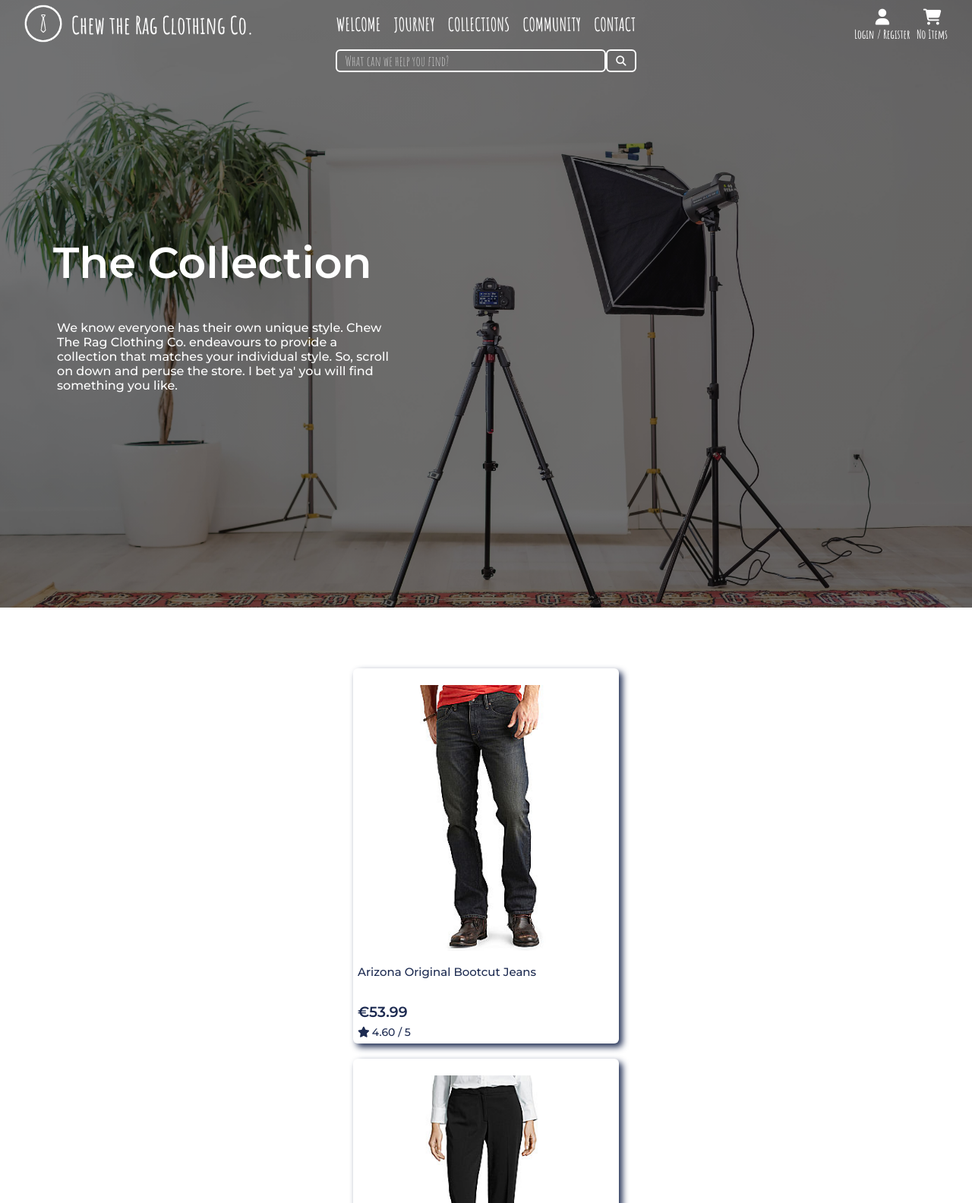
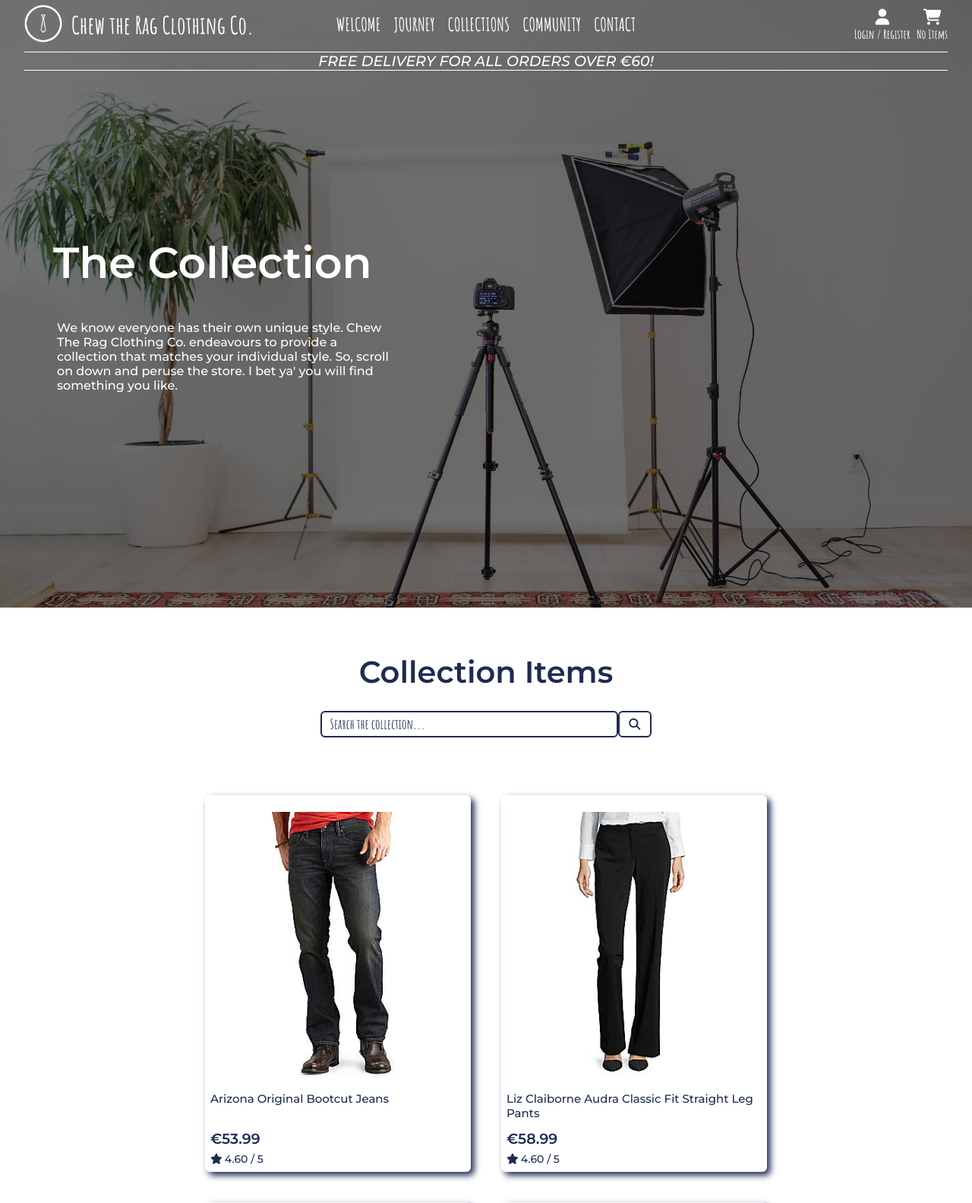
Before and after one commit to rdylanward/chewtherag.com, a Django app: page /collection/ in a window 1280 px wide. Shown: the top 1584 px of the page at 76% size. Run offline with Django 3.2, Linux system fonts and the light colour scheme; data comes from the database, SQL or seed files in the repository; some libraries are stand-ins or nearby versions.

Commit message:
Added title and search to collection. Updated navbarwith message

```diff
--- a/collection/templates/collection/collection.html
+++ b/collection/templates/collection/collection.html
@@ -31,6 +31,15 @@
     <!--  COLLECTION ITEMS  -->
 
     <div class="collection-item">
+        <div class="item-title">
+            <p class="blue">Collection Items</p>
+        </div>
+        <div class="item-search">
+            <form class="search-form">
+                <input class="search-text" type="search" placeholder="Search the collection..." aria-label="Search">
+                <button class="search-button btn-blue-white" type="submit"><i class="fas fa-search"></i></button>
+            </form>
+        </div>
         <div class="item-wrapper">
 
             {% for item in items %}
--- a/static/css/base.css
+++ b/static/css/base.css
@@ -136,7 +136,8 @@ body {
     grid-template-rows: 8vh 4vh;
     grid-template-areas:
         ". brnd menu icon ."
-        ". srch srch srch .";
+        /* ". srch srch srch ."; */
+        ". msge msge msge .";
     background: transparent;
     width: 100%;
     top: 0rem;
@@ -218,7 +219,29 @@ body {
     margin: 0rem;
 }
 
-.navbar-search {
+.navbar-message {
+    grid-area: msge;
+    display: grid;
+    grid-template-columns: 100%;
+    grid-template-areas:
+        "msg";
+    grid-template-rows: 100%;
+    width: 100%;
+    align-self: center;
+    transition: all 0.5s;
+}
+
+.navbar-message-text {
+    grid-area: msg;
+    font-size: 1.9rem;
+    font-weight: 500;
+    font-style: italic;
+    text-align: center;
+    border-top: 0.1rem solid #fff;
+    border-bottom: 0.1rem solid #fff;
+}
+
+/* .navbar-search {
     grid-area: srch;
     display: grid;
     grid-template-columns: 33.75% 32.5% 33.75%;
@@ -279,7 +302,7 @@ body {
     background: rgba(255, 255, 255, 0.6);
     color: rgba(0, 0, 0, 0.3) !important;
     transition: all 0.3s;
-}
+} */
 
 .navbar-icons {
     grid-area: icon;
@@ -374,7 +397,8 @@ body {
     grid-template-columns: 2.5% 31.7% 31.6% 31.7% 2.5%;
     grid-template-areas:
         ". brnd menu icon ."
-        ". brnd srch icon .";
+        /* ". brnd srch icon ."; */
+        ". brnd msge icon .";
     grid-template-rows: 3.5vh 3.5vh;
     background: rgba(0, 0, 0, 0.95) !important;
     transition: all 0.5s;
@@ -406,7 +430,21 @@ body {
     font-size: 1.8rem;
 }
 
-.sticky-navbar-search {
+.sticky-navbar-message {
+    grid-template-columns: 100%;
+    grid-template-areas:
+        "msg";
+    align-self: flex-start;
+    padding-top: 0.2rem;
+    transition: all 0.5s;
+}
+
+.sticky-navbar-message .navbar-message-text {
+    font-size: 1.5rem;
+    margin: 0rem;
+}
+
+/* .sticky-navbar-search {
     grid-template-columns: 100%;
     grid-template-areas:
         "srch-bar";
@@ -437,7 +475,7 @@ body {
     border-radius: 0.4rem;
     height: 91%;
     align-self: flex-start;
-}
+} */
 
 .sticky-navbar-icons {
     align-self: center;
--- a/static/css/collection.css
+++ b/static/css/collection.css
@@ -63,6 +63,98 @@
 
 .collection-item {
     grid-area: col-itm;
+    display: grid;
+    grid-template-columns: 100%;
+    grid-template-rows: repeat(3, max-content);
+    grid-template-areas:
+        "itm-ttl"
+        "itm-src"
+        "itm-col";
+    margin: 6rem 0rem;
+}
+
+.item-title {
+    grid-area: itm-ttl;
+    font-size: 4rem;
+    font-weight: 600;
+    width: 100%;
+    justify-self: center;
+}
+
+.item-title p {
+    text-align: center;
+    margin: 0rem;
+}
+
+.item-search {
+    grid-area: itm-src;
+    display: grid;
+    grid-template-columns: 33% 34% 33%;
+    grid-template-areas:
+        ". src-bar .";
+    grid-template-rows: 100%;
+    width: 100%;
+    justify-self: center;
+    align-self: center;
+    transition: all 0.5s;
+    margin-top: 3rem;
+}
+
+.search-form {
+    grid-area: src-bar;
+    display: grid;
+    grid-template-columns: 90% 10%;
+    grid-template-areas:
+        "src-txt src-btn";
+    grid-template-rows: 100%;
+    width: 100%;
+    align-items: center;
+    justify-items: center;
+}
+
+.search-text {
+    grid-area: src-txt;
+    background: transparent;
+    border: 0.2rem solid #1d2b51;
+    border-radius: 0.6rem;
+    font-family: 'Amatic SC', cursive;
+    font-size: 1.8rem;
+    font-weight: 900;
+    height: 125%;
+    width: 100%;
+    padding-left: 1rem;
+}
+
+.search-text::placeholder {
+    color: rgba(29, 43, 81, 0.9) !important;
+    font-size: 1.8rem;
+    font-weight: 900;
+    align-self: center;
+}
+
+.search-button {
+    grid-area: src-btn;
+    background: transparent;
+    border: 0.2rem solid #1d2b51;
+    border-radius: 0.6rem;
+    height: 125%;
+    width: 100%;
+}
+
+/* .search-button:hover {
+    background: #fff;
+    color: rgba(0, 0, 0, 0.7) !important;
+    transition: all 0.3s;
+}
+
+.search-button:active {
+    background: rgba(255, 255, 255, 0.6);
+    color: rgba(0, 0, 0, 0.3) !important;
+    transition: all 0.3s;
+} */
+
+.item-wrapper {
+    grid-area: itm-col;
     display: flex;
     flex-flow: row wrap;
     justify-content: center;
@@ -93,12 +185,12 @@
     font-size: 1.5rem;
     font-weight: 500;
     height: 6.3rem;
-    padding: 0rem 0.6rem;
+    padding: 0rem 0.7rem;
 }
 
 .card-footer {
     grid-area: itm-ftr;
-    padding: 0rem 0.6rem;
+    padding: 0rem 0.7rem;
 }
 
 .footer-price {
@@ -110,7 +202,7 @@
 .footer-rating {
     font-size: 1.4rem;
     font-weight: 500;
-    margin: 0.6rem 0rem;
+    margin: 0.6rem 0rem 0.8rem 0rem;
 }
 
 .footer-rating i {
--- a/static/js/base.js
+++ b/static/js/base.js
@@ -10,14 +10,16 @@ $(document).ready(function() {
             $(".container-navbar").addClass("sticky-navbar");
             $(".navbar-brand").addClass("sticky-navbar-brand");
             $(".navbar-menu").addClass("sticky-navbar-menu");
-            $(".navbar-search").addClass("sticky-navbar-search");
+            /* $(".navbar-search").addClass("sticky-navbar-search"); */
+            $(".navbar-message").addClass("sticky-navbar-message");
             $(".navbar-icons").addClass("sticky-navbar-icons");
             $(".navbar-mobile").addClass("sticky-navbar-mobile");
         } else {
             $(".container-navbar").removeClass("sticky-navbar");
             $(".navbar-brand").removeClass("sticky-navbar-brand");
             $(".navbar-menu").removeClass("sticky-navbar-menu");
-            $(".navbar-search").removeClass("sticky-navbar-search");
+            /* $(".navbar-search").removeClass("sticky-navbar-search"); */
+            $(".navbar-message").removeClass("sticky-navbar-message");
             $(".navbar-icons").removeClass("sticky-navbar-icons");
             $(".navbar-mobile").removeClass("sticky-navbar-mobile");
         }
--- a/templates/includes/navbar.html
+++ b/templates/includes/navbar.html
@@ -37,14 +37,20 @@
     </div>
     <!-- /NAVBAR MENU -->
 
-    <!-- NAVBAR SEARCH -->
+    <!-- NAVBAR SEARCH
     <div class="navbar-search" id="navbar-search">
         <form class="navbar-search-form">
             <input class="navbar-search-text" type="search" placeholder="What can we help you find?" aria-label="Search">
             <button class="navbar-search-button uppercase white" type="submit"><i class="fas fa-search"></i></button>
         </form>
+    </div> -->
+    <!-- /NAVBAR SEARCH -->
+
+    <!-- NAVBAR MESSAGE -->
+    <div class="navbar-message" id="navbar-message">
+        <p class="navbar-message-text uppercase white">Free delivery for all orders over &euro;60!</p>
     </div>
-    <!-- /NAVBAR SEARCH -->
+    <!-- /NAVBAR MESSAGE -->
 
     <!-- NAVBAR ICONS -->
     <div class="navbar-icons" id="navbar-icons">
```
